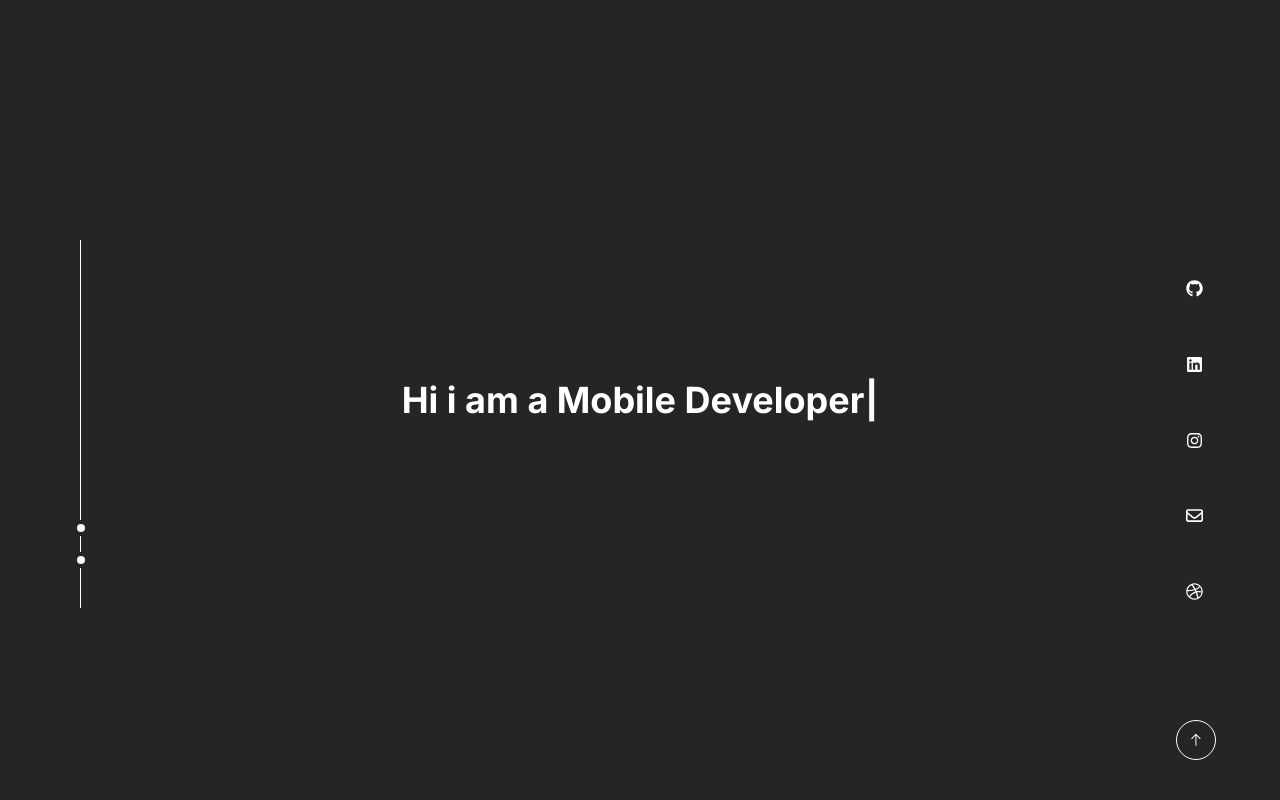
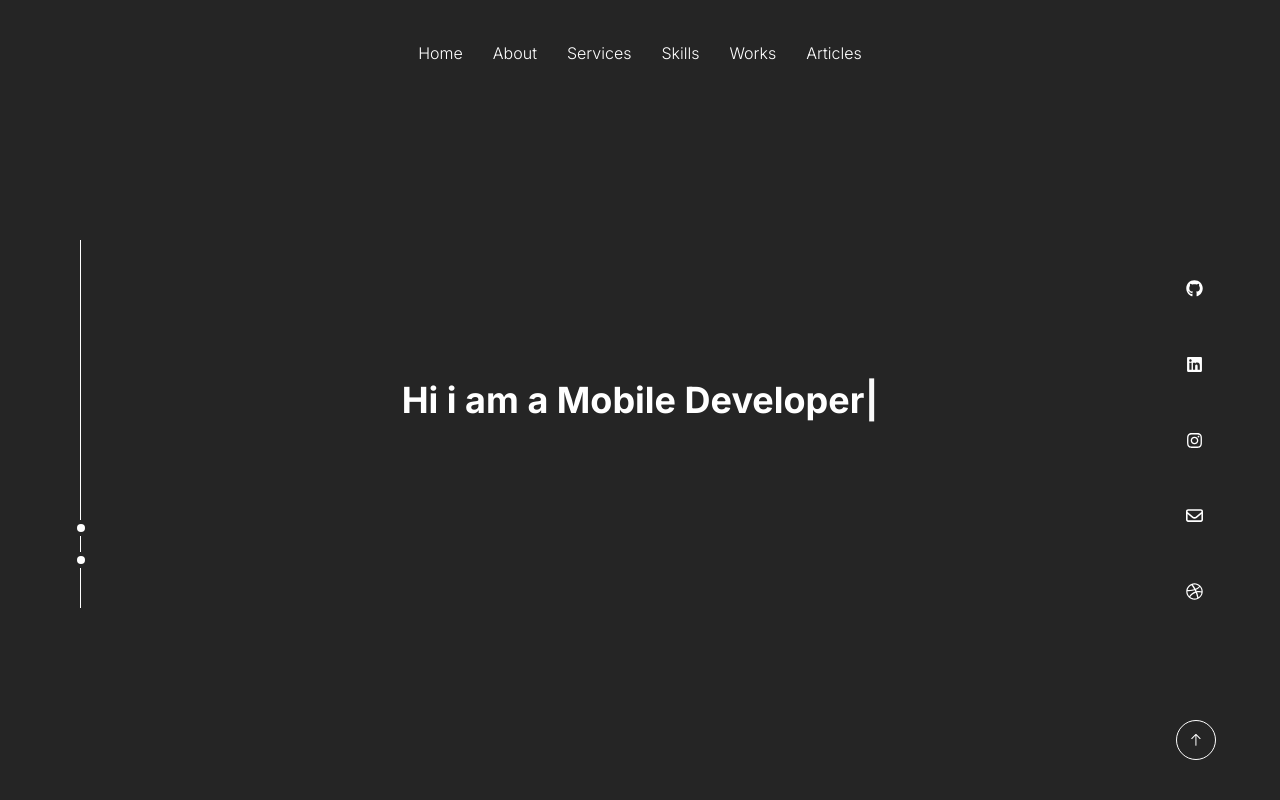
Before and after one commit to NafisHandoko/next-portfolio, a Next.js app: page / in a window 1280 px wide. Shown: the top 800 px of the page. Built offline with nearby package versions, Linux system fonts and the light colour scheme.

Commit message:
feat: added fixed glassmorphism navbar

```diff
--- /dev/null
+++ b/app/_hooks/useWindowOnEvent.ts
@@ -0,0 +1,5 @@
+export function useWindowOnEvent(event: keyof WindowEventMap, callback: VoidFunction): void {
+    if (typeof window === "undefined") return;
+
+    window.addEventListener(event, callback);
+}
--- a/app/globals.css
+++ b/app/globals.css
@@ -37,6 +37,15 @@ body {
   filter: dropshadow(color=white, offx=2, offy=2);
 }
 
+.glass {
+  background: rgba(37, 37, 37, 0.25);
+  box-shadow: 0 8px 32px 0 rgba(31, 38, 135, 0.37);
+  backdrop-filter: blur(4px);
+  -webkit-backdrop-filter: blur(4px);
+  border-radius: 10px;
+  border: 1px solid rgba(255, 255, 255, 0.18);
+}
+
 /* @layer utilities {
   .text-balance {
     text-wrap: balance;
--- a/app/page.tsx
+++ b/app/page.tsx
@@ -2,15 +2,23 @@
 
 import Image from "next/image";
 import Link from "next/link";
-import { BsPhone } from "react-icons/bs";
+import { useState } from "react";
+import { BsListNested, BsPhone } from "react-icons/bs";
 import { FaDribbble, FaGithub, FaInstagram, FaLaptopCode, FaLaravel, FaLinkedin, FaRegEnvelope, FaWordpress } from "react-icons/fa6";
 import { GoArrowUp, GoLinkExternal } from "react-icons/go";
 import { MdOutlinePalette } from "react-icons/md";
 import { RiTailwindCssFill } from "react-icons/ri";
 import { SiNextdotjs } from "react-icons/si";
 import { ReactTyped } from "react-typed";
+import { useWindowOnEvent } from "./_hooks/useWindowOnEvent";
 
 export default function Home() {
+    const [isScrolled, setIsScrolled] = useState<boolean>(false);
+
+    useWindowOnEvent("scroll", (): void => {
+        window.scrollY > 50 ? setIsScrolled(true) : setIsScrolled(false);
+    });
+
     return (
         <>
             <a href="#header" className="fixed bottom-[5%] right-[5%] text-nero w-10 h-10 hidden md:flex items-center justify-center rounded-full border border-white cursor-pointer hover:bg-nero hover:text-codgray transition-all">
@@ -31,6 +39,29 @@ export default function Home() {
                 <a className="glow transition-all" target="_blank" href="mailto:naffisioner@gmail.com"><FaRegEnvelope size={"17px"} /></a>
                 <a className="glow transition-all" target="_blank" href="https://dribbble.com/nafishandoko"><FaDribbble size={"17px"} /></a>
             </div>
+            <nav
+                className={`fixed left-0 right-0 z-10 container mx-auto flex flex-col md:flex-row items-center md:justify-center w-full px-7 md:px-28 transition-all ${isScrolled ? 'glass py-6' : 'bg-mineshaft py-10'}`}>
+                <button className='text-3xl block md:hidden self-end'><BsListNested /></button>
+                <ul className='hidden md:flex flex-row gap-x-7 items-center text-nero font-light'>
+                    <li className="border border-transparent hover:border-b-white transition-all"><a className="glow transition-all"
+                        href="#">Home</a></li>
+                    <li className="border border-transparent hover:border-b-white transition-all"><a className="glow transition-all"
+                        href="#about">About</a>
+                    </li>
+                    <li className="border border-transparent hover:border-b-white transition-all"><a className="glow transition-all"
+                        href="#services">Services</a>
+                    </li>
+                    <li className="border border-transparent hover:border-b-white transition-all"><a className="glow transition-all"
+                        href="#skills">Skills</a>
+                    </li>
+                    <li className="border border-transparent hover:border-b-white transition-all"><a className="glow transition-all"
+                        href="#works">Works</a>
+                    </li>
+                    <li className="border border-transparent hover:border-b-white transition-all">
+                        <Link className="glow transition-all" href="/articles">Articles</Link>
+                    </li>
+                </ul>
+            </nav >
             <header id="header" className="bg-mineshaft text-nero">
                 <div className="min-h-screen container mx-auto w-full flex flex-col items-center justify-center gap-y-2 text-center px-10 md:px-0">
                     <h1 className="font-bold text-4xl">
```
